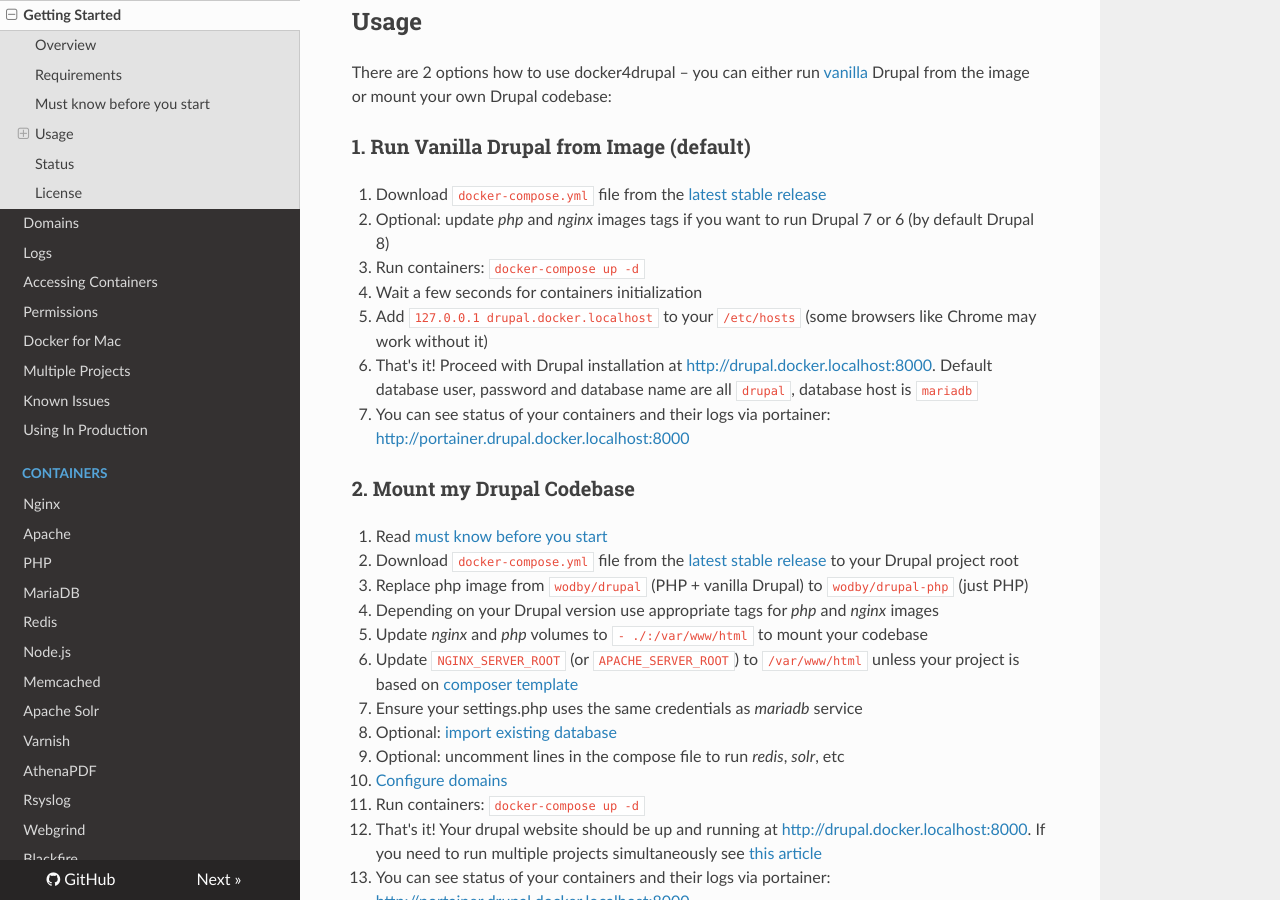
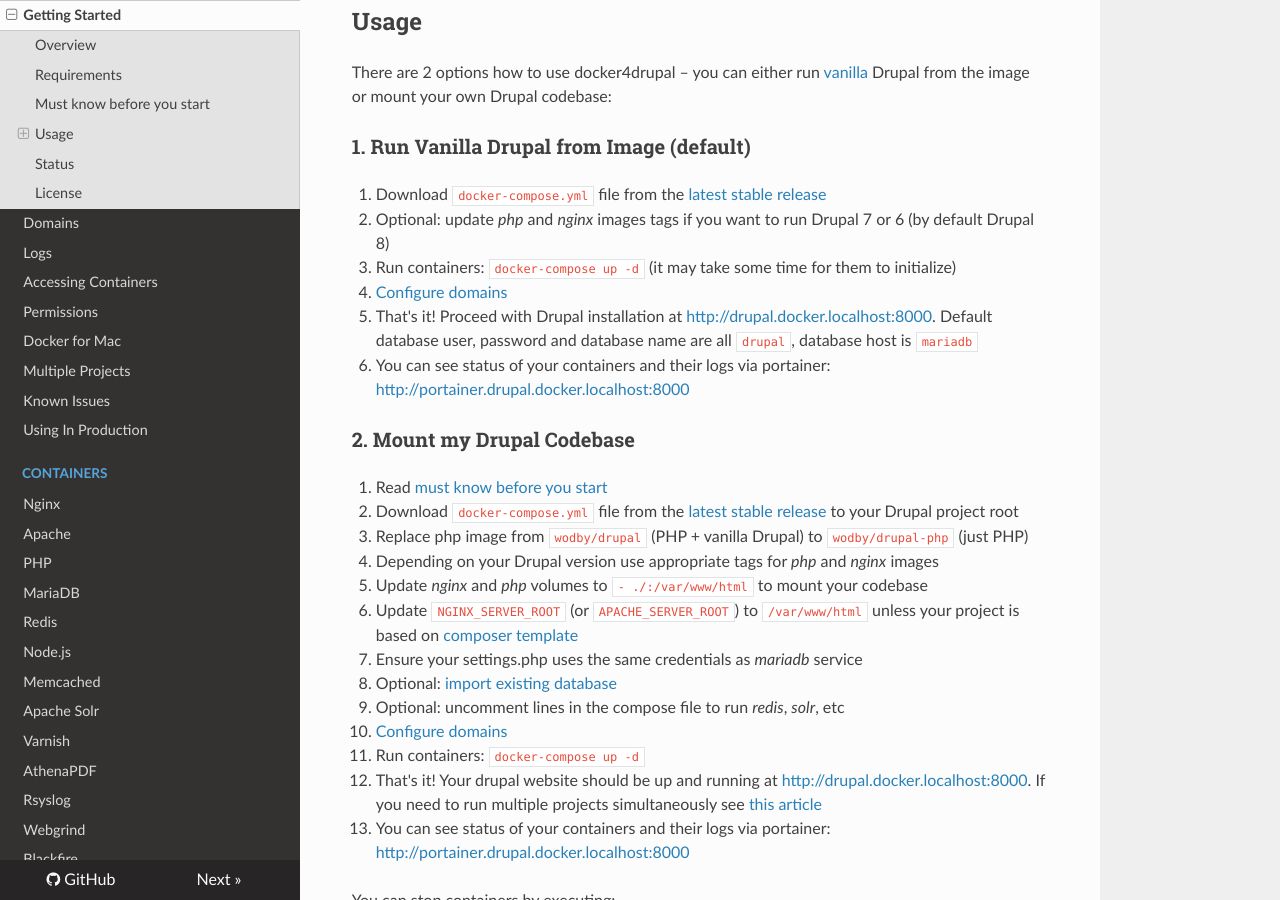
Before and after one commit to wodby/docker4drupal, an MkDocs documentation site: the page built from docs/index.md, in a window 1280 px wide and 900 px high, scrolled down 1638 px. Built offline with MkDocs 1.6.1, drawn with Linux system fonts in a browser that asks for light colours; nearby versions of some CDN libraries; old or Windows-style settings are respelled for this version of MkDocs.

Commit message:
Clean up

```diff
--- a/docs/index.md
+++ b/docs/index.md
@@ -88,11 +88,10 @@
 
 1. Download `docker-compose.yml` file from the [latest stable release](https://github.com/wodby/docker4drupal/releases)
 2. Optional: update _php_ and _nginx_ images tags if you want to run Drupal 7 or 6 (by default Drupal 8)
-3. Run containers: `docker-compose up -d`
-4. Wait a few seconds for containers initialization
-5. Add `127.0.0.1 drupal.docker.localhost` to your `/etc/hosts` (some browsers like Chrome may work without it)
-6. That's it! Proceed with Drupal installation at [http://drupal.docker.localhost:8000](http://drupal.docker.localhost:8000). Default database user, password and database name are all `drupal`, database host is `mariadb`
-7. You can see status of your containers and their logs via portainer: [http://portainer.drupal.docker.localhost:8000](http://portainer.drupal.docker.localhost:8000)
+3. Run containers: `docker-compose up -d` (it may take some time for them to initialize)
+4. [Configure domains](domains.md)
+5. That's it! Proceed with Drupal installation at [http://drupal.docker.localhost:8000](http://drupal.docker.localhost:8000). Default database user, password and database name are all `drupal`, database host is `mariadb`
+6. You can see status of your containers and their logs via portainer: [http://portainer.drupal.docker.localhost:8000](http://portainer.drupal.docker.localhost:8000)
 
 ### 2. Mount my Drupal Codebase
 
```
Also changed, not shown: docs/multiple-projects.md (+4 -5 lines).
